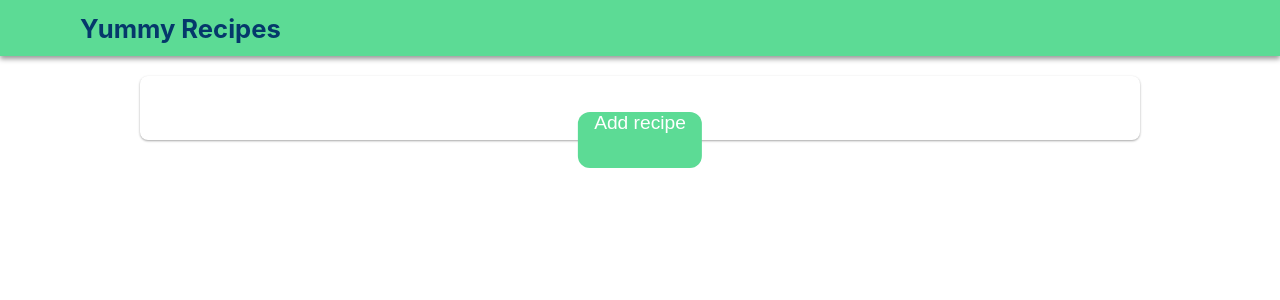
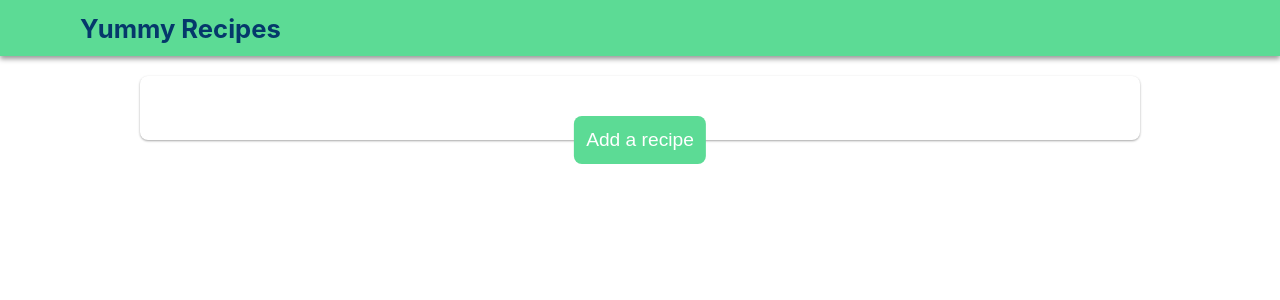
Before and after one commit to kokusGr/yummy-recipes, a React (Create React App) app: page / in a window 1280 px wide. Shown: the top 300 px of the page. Built offline with nearby package versions, Linux system fonts and the light colour scheme.

Commit message:
Refactor RecipeList button

```diff
--- a/src/components/Button.js
+++ b/src/components/Button.js
@@ -8,10 +8,15 @@ const typeClassName = {
   'text': styles.text,
 }
 
+const sizeClassName = {
+  'big': styles.big,
+  'medium': styles.medium,
+}
+
 const Button = props => {
-  const { onClick, children, type, color } = props
+  const { onClick, children, type, color, size = 'medium' } = props
 
-  const className = `${styles.root} ${typeClassName[type]}`
+  const className = `${styles.root} ${typeClassName[type]} ${sizeClassName[size]}`
 
   return (
     <button onClick={onClick} className={className} style={{ color: color }}>{children}</button>
--- a/src/components/Button.module.css
+++ b/src/components/Button.module.css
@@ -1,17 +1,29 @@
 .root {
-    height: 40px;
   background: none;
   border: none;
   cursor: pointer;
+  border-radius: 8px;
+  outline: none;
   padding: 8px 12px;
-    border-radius: 8px;
+}
+
+.medium {
+  height: 40px;
   font-size: 1.0em;
-    outline: none;
+}
+
+.big {
+  height: 48px;
+  font-size: 1.2em;
 }
 
 .contained {
   background-color: var(--primary-color);
   color: #FFF;
+}
+
+.contained:hover {
+  box-shadow: 0px 0px 7px -2px rgba(0,0,0,0.2),  0px 1px 4px -2px rgba(0,0,0,0.15);
 }
 
 .text {
--- a/src/components/RecipesList.js
+++ b/src/components/RecipesList.js
@@ -1,5 +1,6 @@
 import React, { useContext, useState } from 'react'
 
+import Button from './Button'
 import { RecipesContext } from './RecipesStore'
 import Recipe from './Recipe'
 
@@ -30,9 +31,11 @@ const RecipesList = props => {
           onDeletePressed={deleteRecipe}
           toggleExpanded={toggleExpanded} />
       ))}
-      <button onClick={onAddPressed} className={styles.button}>
-        Add recipe
-      </button>
+      <div className={styles.buttonContainer}>
+        <Button onClick={onAddPressed} type="contained" size="big">
+          Add a recipe
+        </Button>
+      </div>
     </ul>
   )
 }
--- a/src/components/RecipesList.module.css
+++ b/src/components/RecipesList.module.css
@@ -6,18 +6,9 @@
     border-radius: 8px;
   }
 
-  .button {
+  .buttonContainer {
     position: absolute;
-    bottom: -28px;
+    bottom: 0;
     right: 50%;
-    transform: translateX(50%);
-    height: 56px;
-    font-size: 1.2em;
-    padding: 0 16px;
-    border-radius: 12px;
-    border: none;
-    background-color: var(--primary-color);
-    color: #FFF;
-    display: inline-flex;
-    cursor: pointer;
+    transform: translate(50%, 50%);
   }
```
Lines whose indentation alone changed are shown as unchanged.
